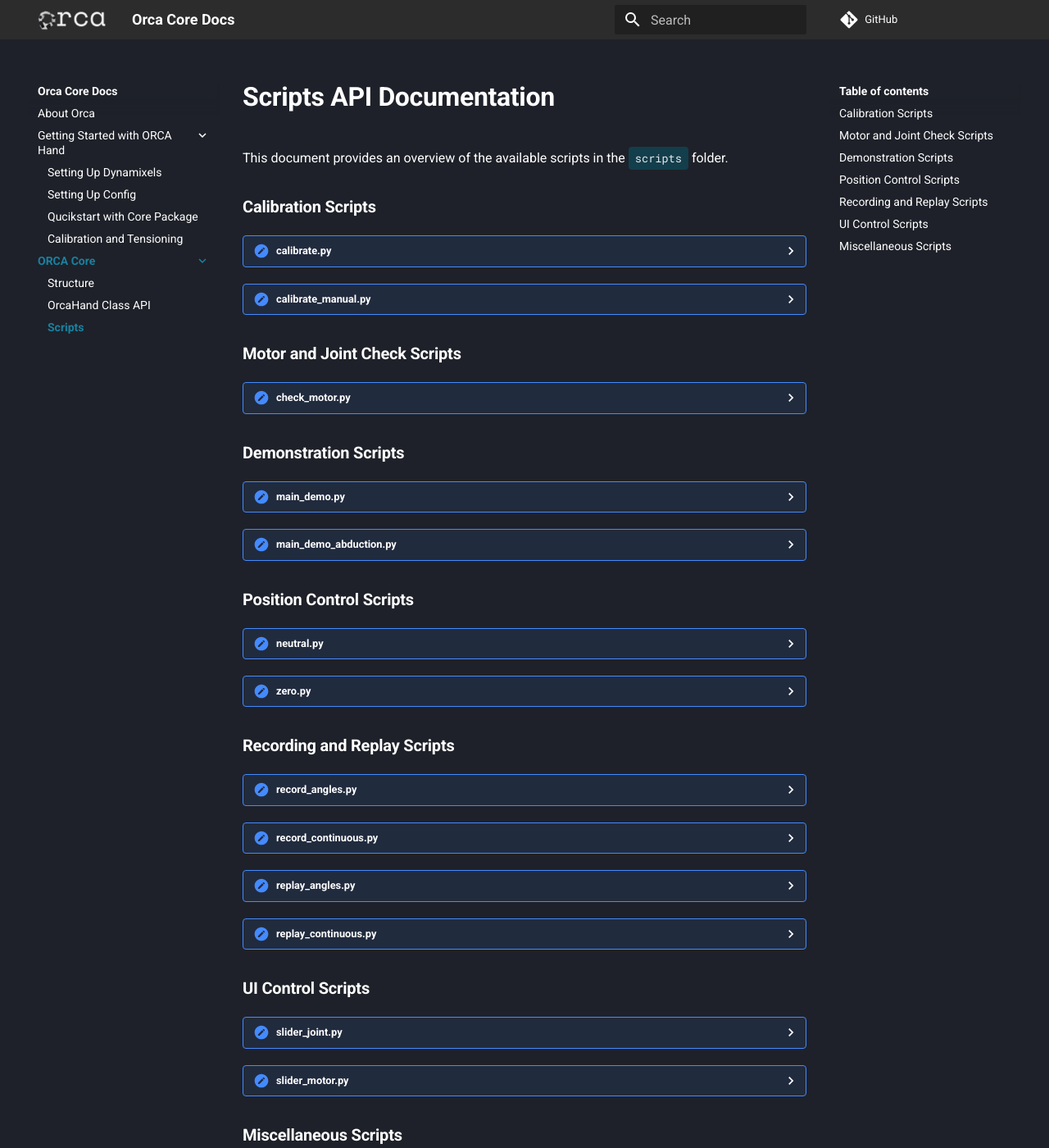
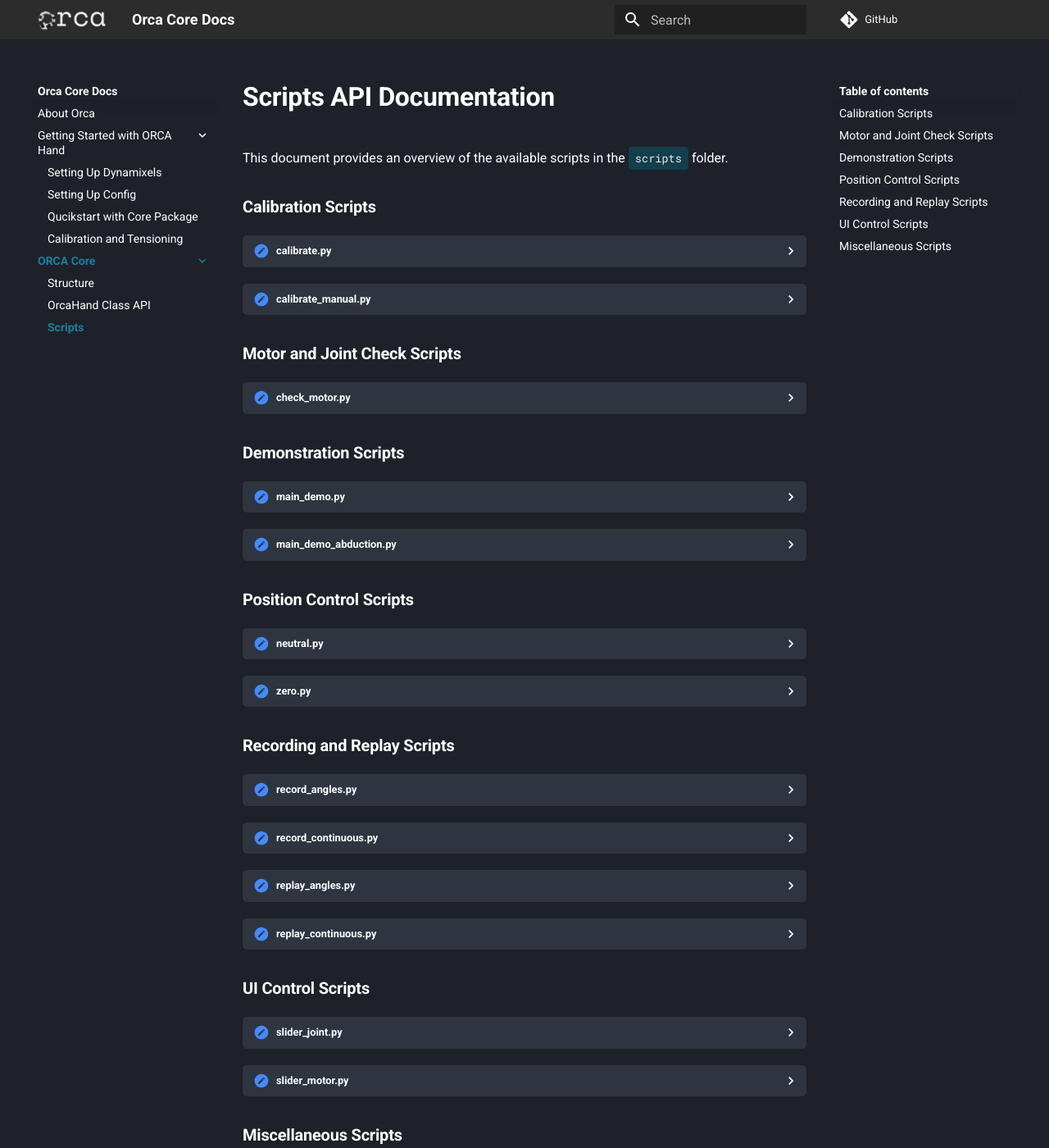
Before and after one commit to orcahand/orca_core, an MkDocs documentation site: the page built from docs/pages/orca-core-docs/orca-core-scripts.md, in a window 1280 px wide and 1400 px high. Shown: the whole window at 82% size. Built offline with MkDocs 1.6.1 and Material for MkDocs 9.7.7, drawn with Linux system fonts in a browser that asks for light colours.

Commit message:
Docs small fixes

```diff
--- a/docs/css/overrides.css
+++ b/docs/css/overrides.css
@@ -99,6 +99,15 @@
   line-height: 1.1;
 }
 
+/* Style for details/summary dropdowns */
+[data-md-color-scheme="slate"] details {
+  background-color: #2c2c2c; /* Dark grey background */
+  border: 1px solid #333;
+  border-radius: 0.25rem;
+  margin-bottom: 1rem;
+}
+
+
 /* Override Material’s inline‐code vars */
 :root {
   --md-typeset-code-background: #0c5b6f91;
--- a/docs/pages/orca-core-docs/orca-core-scripts.md
+++ b/docs/pages/orca-core-docs/orca-core-scripts.md
@@ -7,7 +7,7 @@
 <details>
 <summary><strong>calibrate.py</strong></summary>
 
-Calibrates the ORCA Hand. This script reads the calibration sequence from the hand\\\'s configuration and applies it.
+Calibrates the ORCA Hand. This script reads the calibration sequence from the hand's configuration and applies it.
 
 <br><strong>Args:</strong><br>
 <ul>
@@ -41,7 +41,7 @@
 <details>
 <summary><strong>check_motor.py</strong></summary>
 
-Checks a specific motor by setting its operating mode and enabling torque. It then incrementally changes the motor\\\'s target position and prints the current and target positions. This script is useful for testing individual motor functionality.
+Checks a specific motor by setting its operating mode and enabling torque. It then incrementally changes the motor's target position and prints the current and target positions. This script is useful for testing individual motor functionality.
 
 <br><strong>Args:</strong><br>
 <ul>
```
